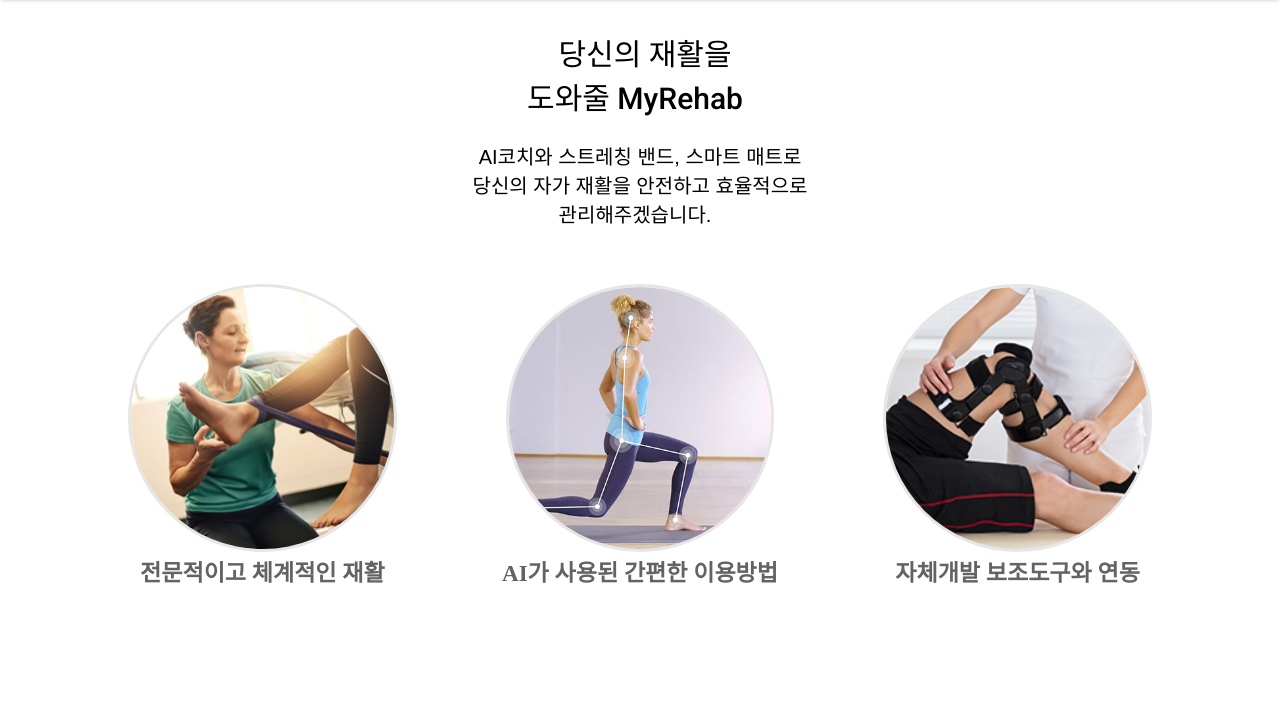
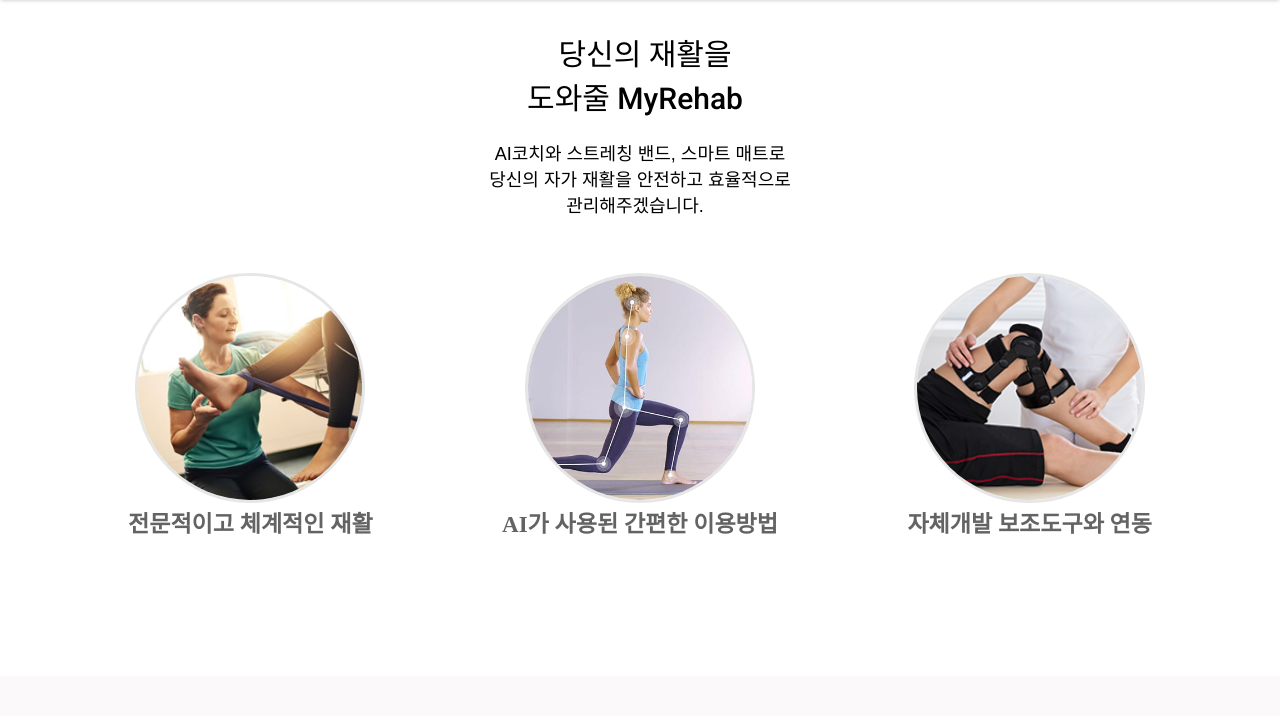
Before and after one commit to yoo-myeong/MyRehab, a Django app: page / in a window 1280 px wide. Shown: the part 124-840 px from the top of the page. After the commit the page ends 658 px from the top, so only its background shows below. Run offline with Django 3.2, Linux system fonts and the light colour scheme; some web fonts are replaced.

Commit message:
design : img 크기 수정

```diff
--- a/static/navbar.css
+++ b/static/navbar.css
@@ -124,9 +124,9 @@ color: #482ff7;
 
     border: solid #1010101a;
 
-    width: 21vw;
+    width: 18vw;
 
-    height: 21vw;
+    height: 18vw;
 
 }
 
--- a/templates/rehab/index.html
+++ b/templates/rehab/index.html
@@ -3,11 +3,11 @@
 {% block content %}
 <!-- start -->
 <div style="width:100%;text-align:center;margin-top:30px;margin-bottom:30px; ">
-        <a style="font-weight:550;font-size : 30px;margin-top: 30px;padding-bottom: 30px;">
+        <a style="font-weight:550;font-size : 30px;margin-top: 30px;padding-bottom: 28px;">
             당신의 재활을 <br>
             도와줄 MyRehab <br>
         </a>
-        <a style="margin-top : 15px;font-family: sans-serif;font-size : 20px;">
+        <a style="margin-top : 15px;font-family: sans-serif;font-size : 18px;">
             <br>
             AI코치와 스트레칭 밴드, 스마트 매트로 <br>
             당신의 자가 재활을 안전하고 효율적으로 <br>
```
